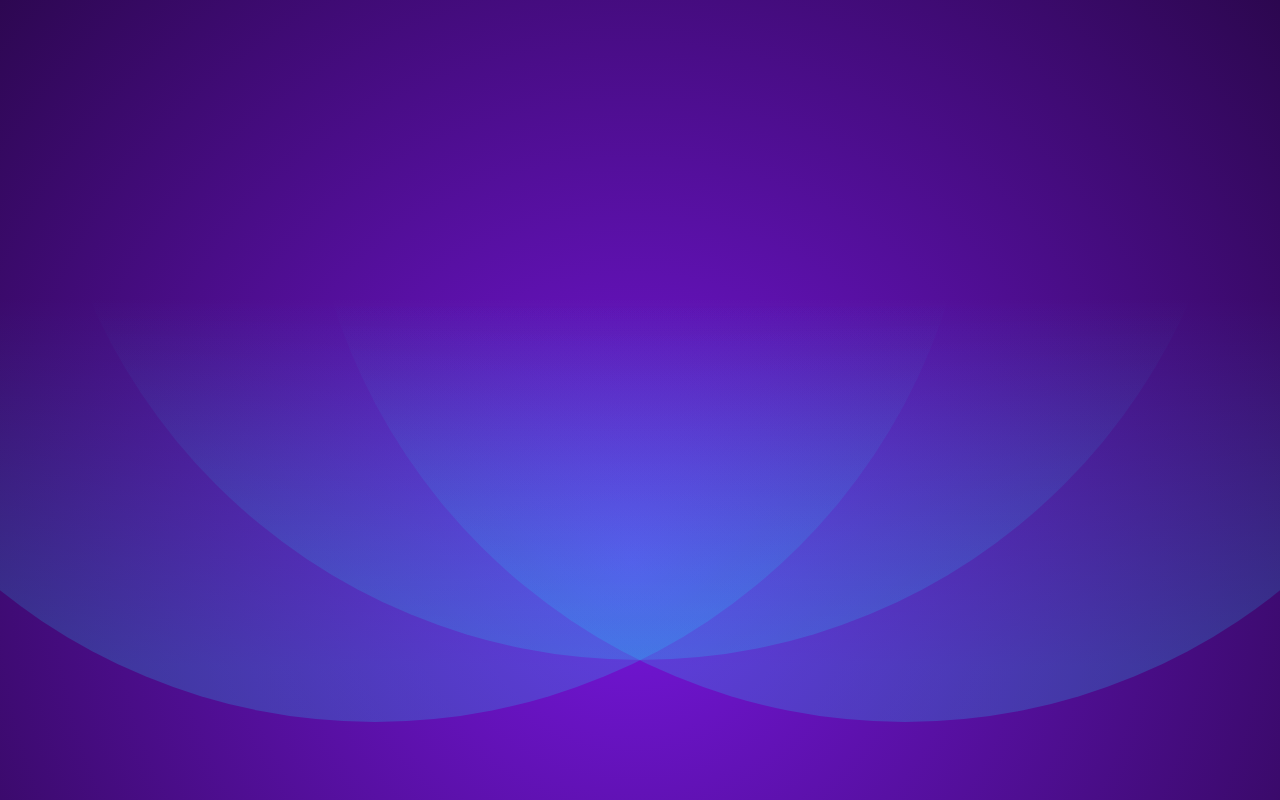
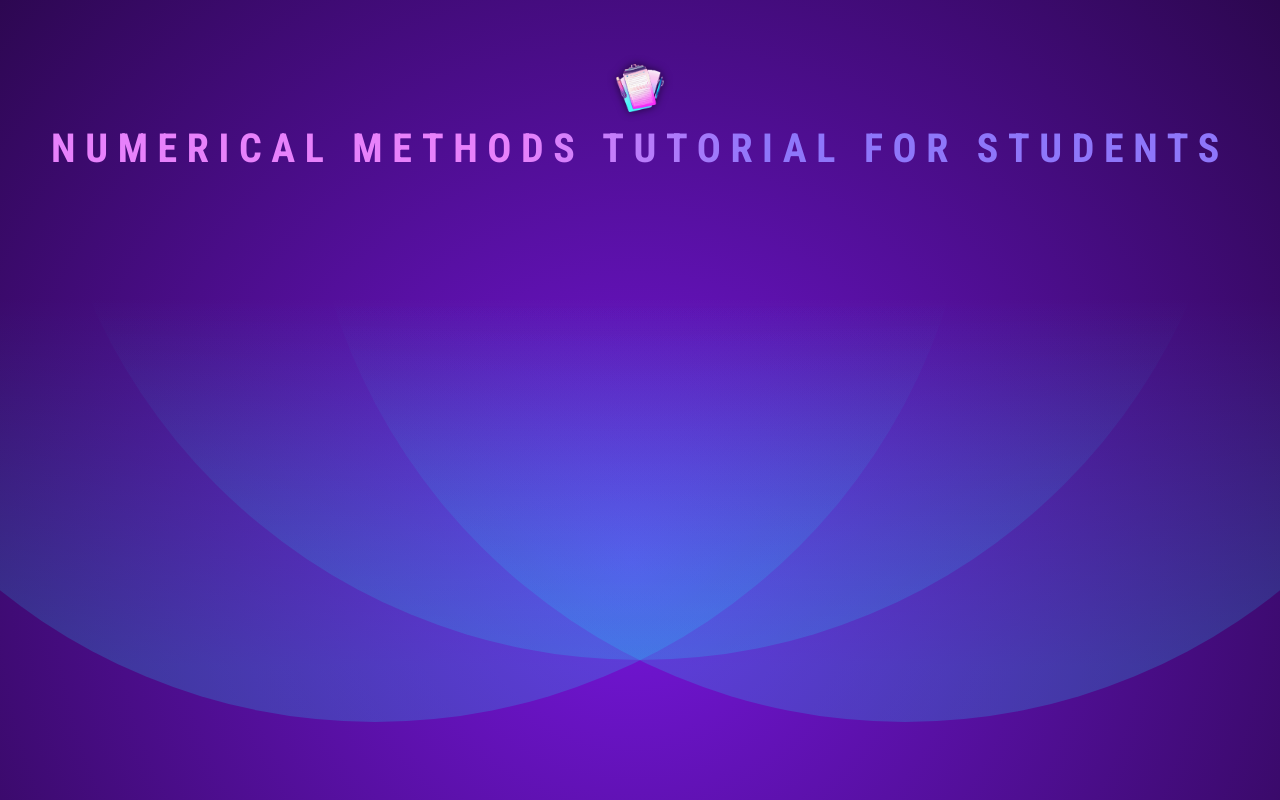
Before and after one commit to yasinserhatpeker/numericalProjectForStudents, a React (Vite) app: page / in a window 1280 px wide. Built offline with nearby package versions, Linux system fonts and the light colour scheme.

Commit message:
fixed some typo and header component is connected to the App component.

```diff
--- a/src/App.jsx
+++ b/src/App.jsx
@@ -1,4 +1,11 @@
+import Header from "./components/Header";
+
 export default function App() {
 
+     return (
+        <>
+         <Header/>
+        </>
+     )
 
 }
--- a/src/components/Header.jsx
+++ b/src/components/Header.jsx
@@ -1,13 +1,14 @@
-import {logo} from '../assets/logo.png';
+import logoImg from '../assets/tutorial-logo.png';
+
 export default function Header() {
   return (
     <>
-     <div id="header">
-       <img src={logo} alt="a tutorial-app logo" />
+     <header>
+       <img src={logoImg} alt="a tutorial-app logo" />
        <h1>
-
+        Numerical Methods Tutorial for Students
        </h1>
-     </div>
+     </header>
     </>
   )
 }
```
Also changed, not shown: src/assets/tutorial-logo.png (renamed from src/assets/logo.png).
